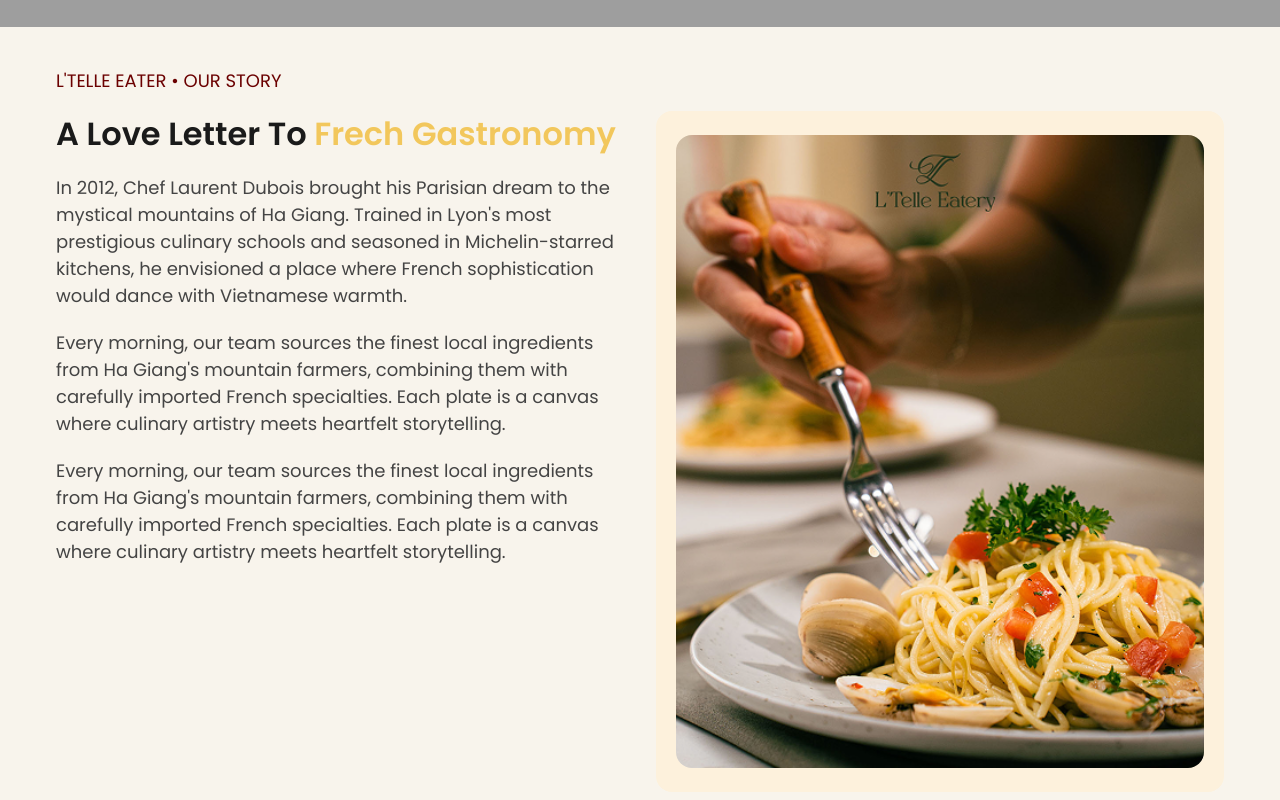
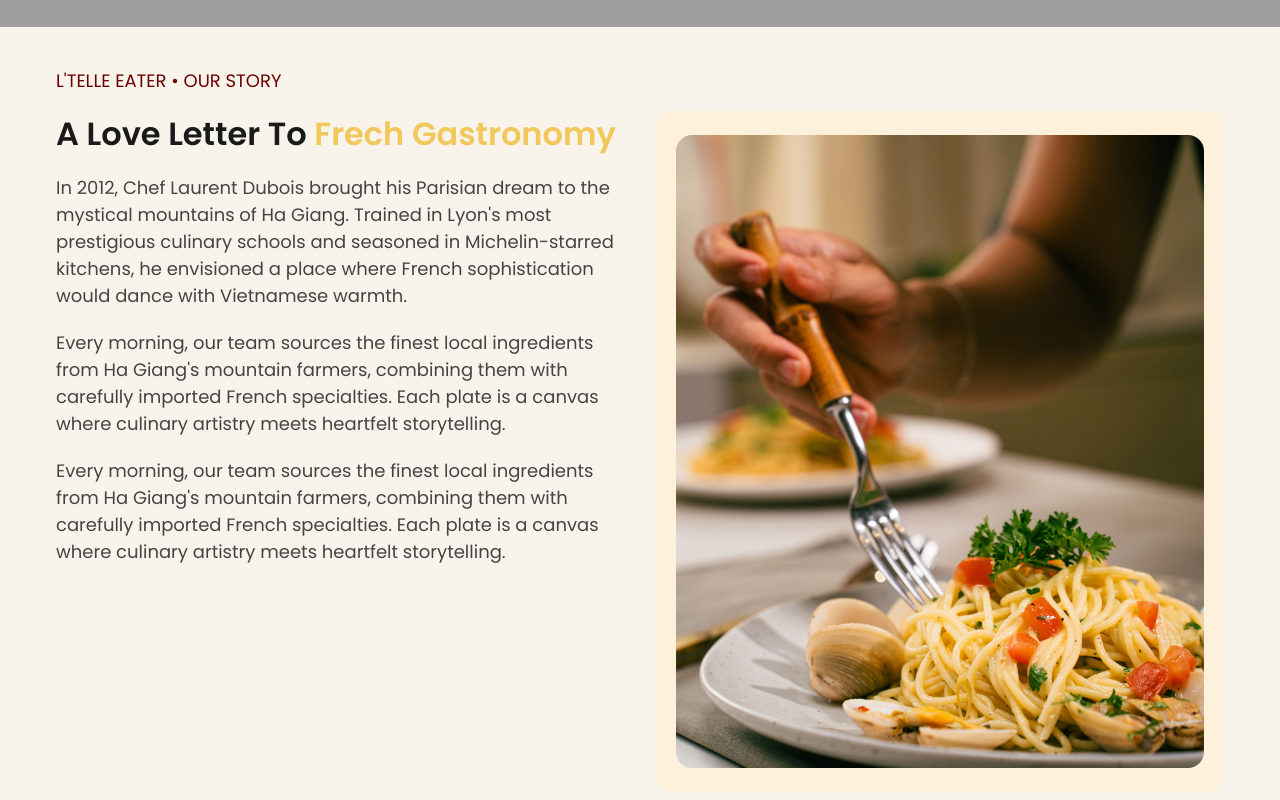
Before and after one commit to hoangkhoanguyen/ltelle-eatery, a Next.js app: page / in a window 1280 px wide. Shown: the part 920-1720 px from the top of the page. Built offline with nearby package versions, Linux system fonts and the light colour scheme; grey boxes are pictures that could not be loaded.

Commit message:
change image

```diff
--- a/src/components/web/features/home/OurStorySection.tsx
+++ b/src/components/web/features/home/OurStorySection.tsx
@@ -10,7 +10,7 @@ export const OurStorySection = () => {
             <div className="rounded-2xl overflow-hidden bg-web-secondary-2 py-4.5 px-4 md:px-6 md:py-8 lg:px-5 lg:py-6 lg:mt-11">
               <div className="relative aspect-[5/6] rounded-2xl overflow-hidden">
                 <Image
-                  src={"/assets/static/our-story.png"}
+                  src={"/assets/static/our-story.jpg"}
                   alt="Our Story"
                   fill
                   className="object-cover"
```
Also changed, not shown: public/assets/static/our-story.jpg (added), public/assets/static/our-story.png (deleted).
